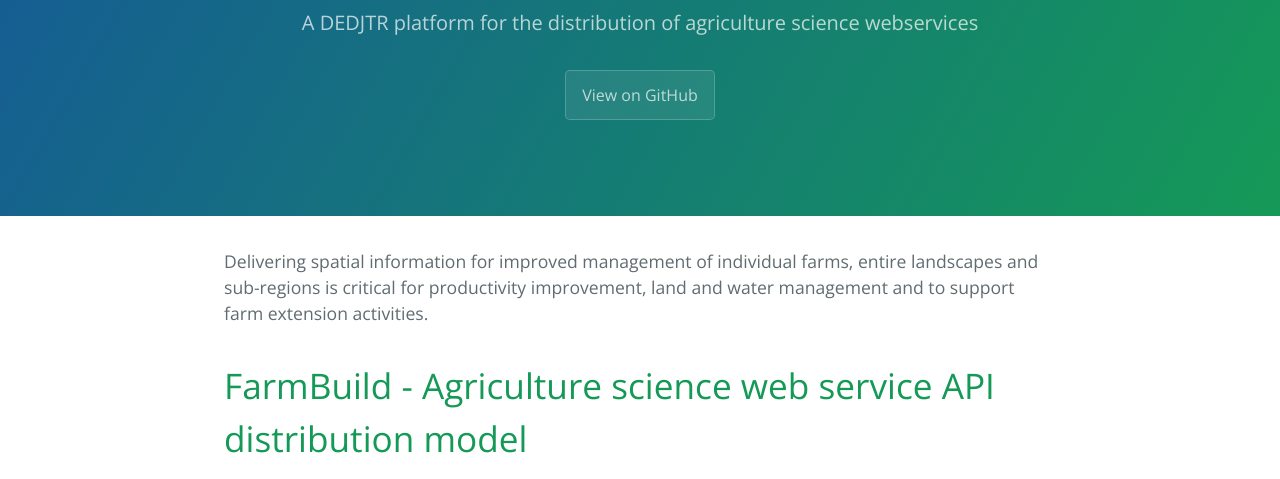
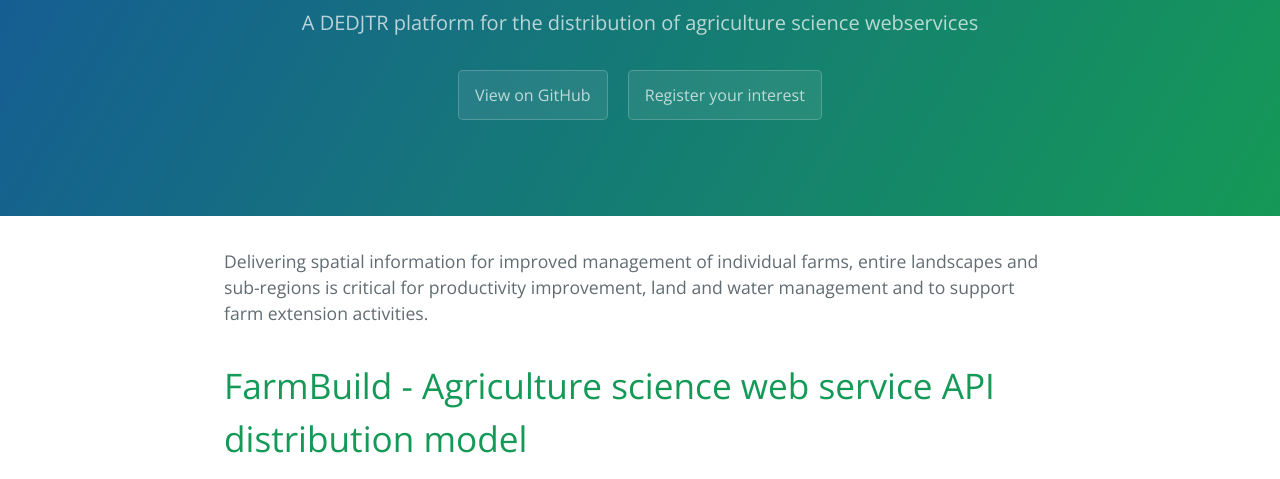
Before and after one commit to FarmBuild/farmbuild, a plain HTML site: page index.html in a window 1280 px wide. Shown: the part 273-752 px from the top of the page. Drawn offline with nearby package versions, Linux system fonts and the light colour scheme.

Commit message:
Updated index.html

```diff
--- a/index.html
+++ b/index.html
@@ -17,6 +17,7 @@
       <h1 class="project-name">FarmBuild</h1>
       <h2 class="project-tagline">A DEDJTR platform for the distribution of agriculture science webservices</h2>
       <a href="https://github.com/FarmBuild/farmbuild" class="btn">View on GitHub</a>
+     <a href="https://http://mailchimp.com/" class="btn">Register your interest </a>
     </section>
 
 
```
